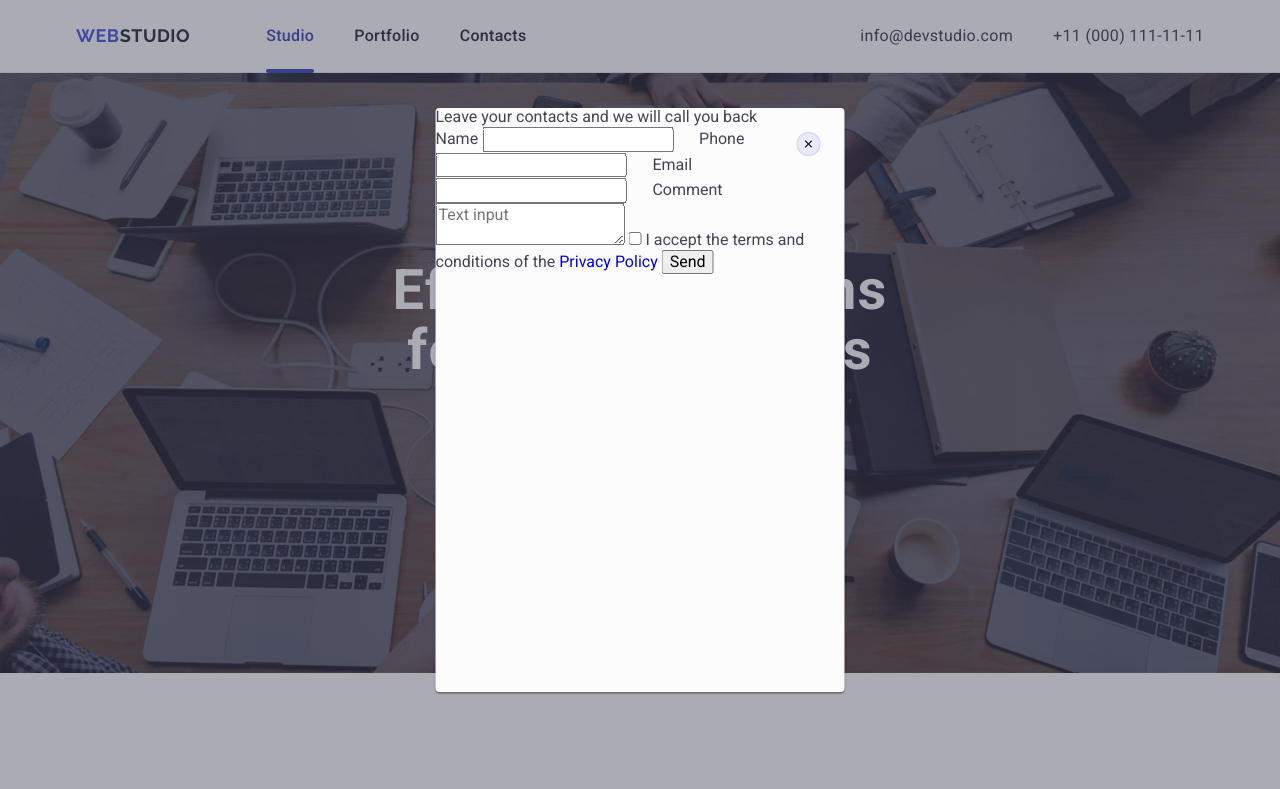
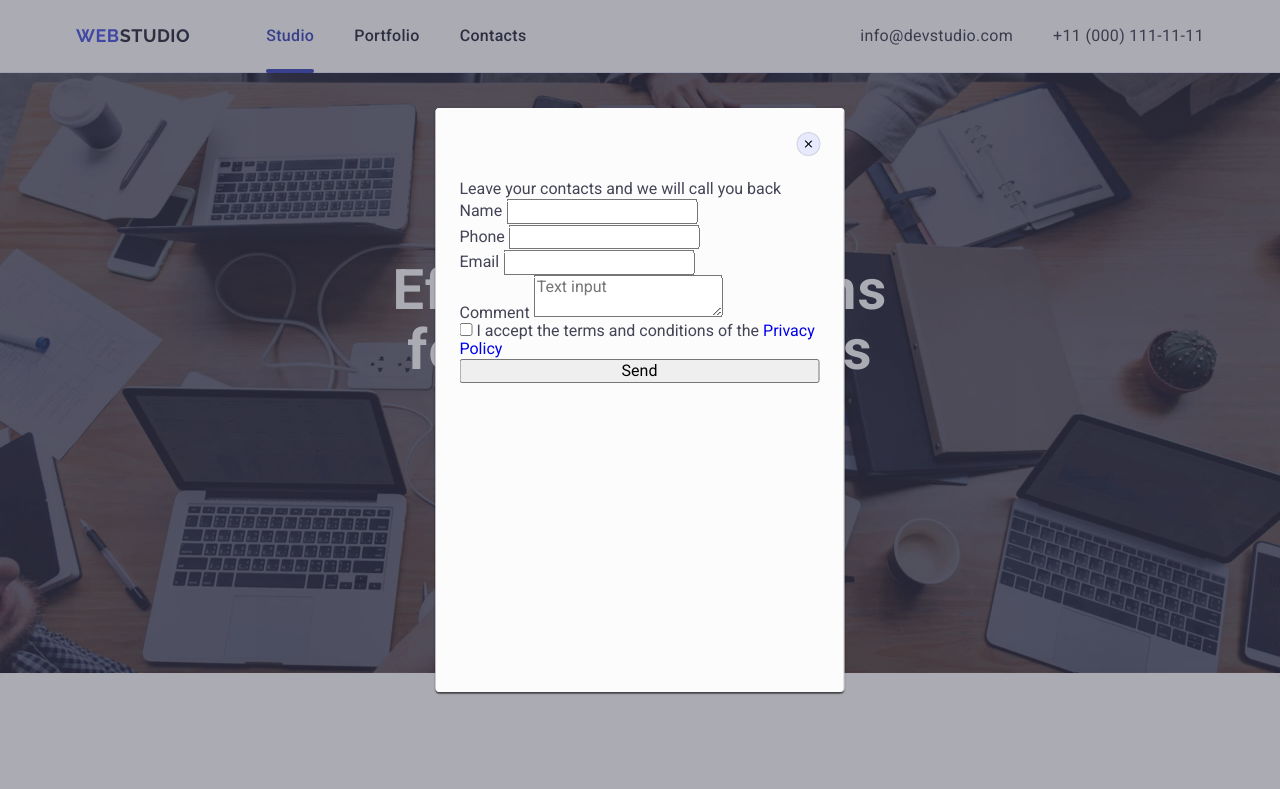
Before and after one commit to Sveta-pu/goit-markup-hw-05, a plain HTML site: page index.html in a window 1280 px wide. Shown: the top 789 px of the page. Drawn offline with nearby package versions, Linux system fonts and the light colour scheme.

Commit message:
form sectijn

```diff
--- a/css/styles.css
+++ b/css/styles.css
@@ -645,5 +645,15 @@ img {
   transform: translate(-50%, -50%) scale(1.5);
   transition: transform 250ms cubic-bezier(0.4, 0, 0.2, 1);
 }
-.modal-form-field {
+.modal-form {
+  width: 408px;
+  height: 584px;
+  border-radius: 4px;
+  display: flex;
+  flex-direction: column;
+  padding: 72px 24px 24px 24px;
+  background-color: #fcfcfc;
+  box-shadow: 0px 1px 1px rgba(0, 0, 0, 0.14), 0px 1px 3px rgba(0, 0, 0, 0.12),
+    0px 2px 1px rgba(0, 0, 0, 0.2);
+  transition: transform 250ms cubic-bezier(0.4, 0, 0.2, 1);
 }
```
